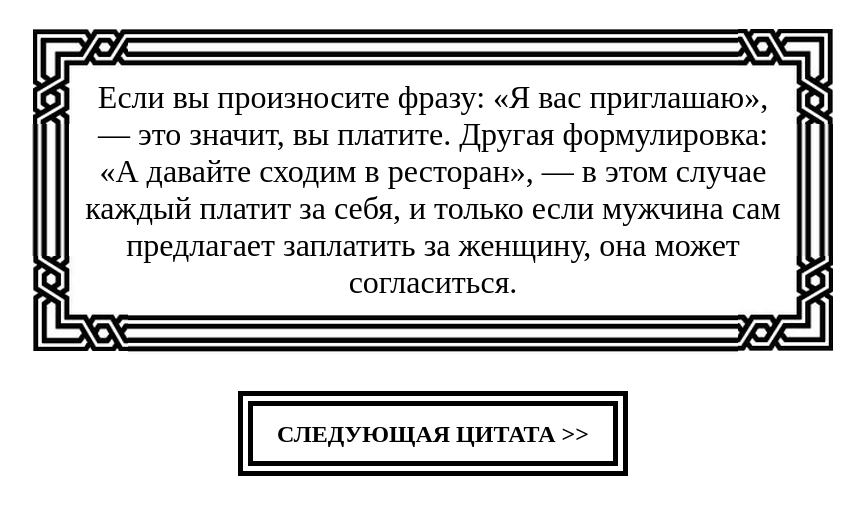
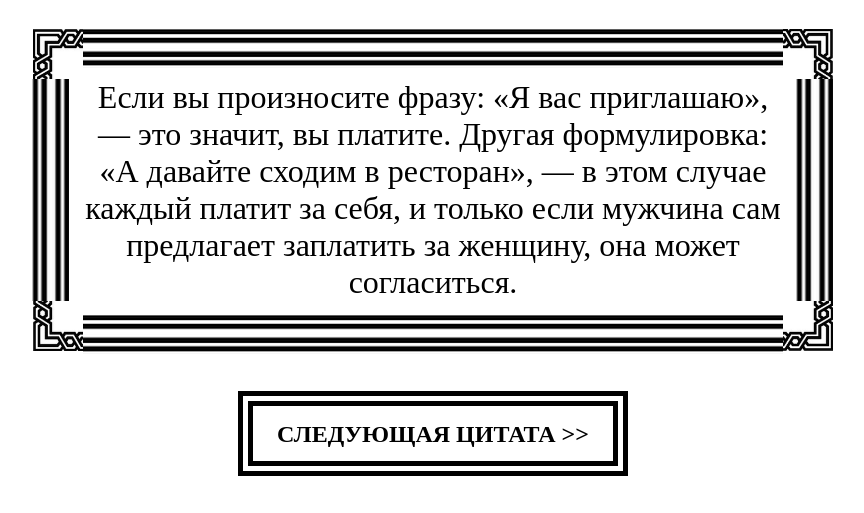
Before and after one commit to muramic/frame-quotes, a plain HTML site: page index.html in a window 1280 px wide. Shown: the part 66-579 px from the top of the page, without its empty margins (207-1071 px from the left). Drawn offline with Linux system fonts and the light colour scheme.

Commit message:
Update styles.css

```diff
--- a/styles.css
+++ b/styles.css
@@ -15,8 +15,8 @@ h1 {
 
   .u1, .u2, .u3, .u4 {
     background-image: url(images/ugolok.png);
-    width: 95px;
-    height: 95px;
+    width: 50px;
+    height: 50px;
     background-size: contain;
     position: absolute;
   }
@@ -40,16 +40,16 @@ h1 {
     background-image: url(images/side.png);
     background-size: contain;
     position: absolute;
-    left: 95px;
-    right: 95px;
+    left: 50px;
+    right: 50px;
     height: 39px;
 
   }
   .line-left, .line-right {background-image: url(images/side2.png);
     background-size: contain;
     position: absolute;
-    top: 95px;
-    bottom: 95px;
+    top: 50px;
+    bottom: 50px;
     width: 37px;
   }
   .line-bottom {
```
